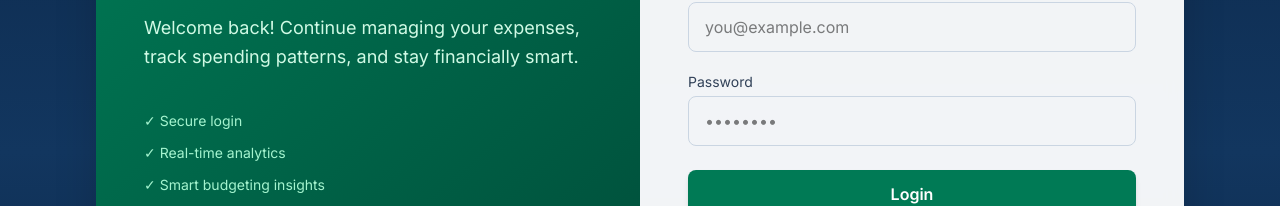
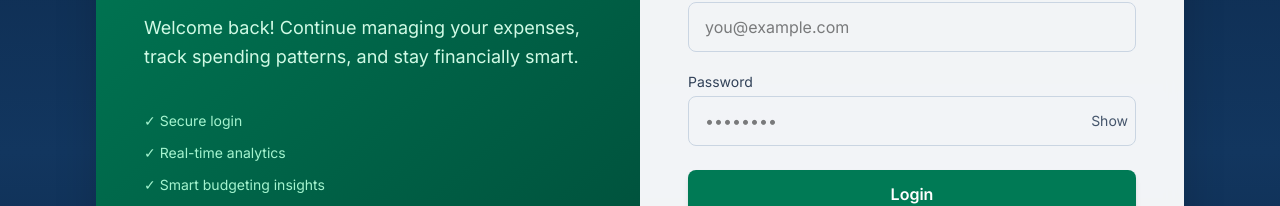
Before and after one commit to suhanidhar25/budgetly, a React (Vite) app in the folder frontend/: page / in a window 1280 px wide. Shown: the part 328-534 px from the top of the page. Built offline with nearby package versions, Linux system fonts and the light colour scheme.

Commit message:
login feature updated

```diff
--- a/frontend/src/components/Login.jsx
+++ b/frontend/src/components/Login.jsx
@@ -1,15 +1,20 @@
 import React, { useState, useContext } from "react";
 import API from "../api";
 import { AuthContext } from "../AuthContext";
+import { useNavigate } from "react-router-dom";
 
 function Login({ goToSignup }) {
   const { login } = useContext(AuthContext);
+  const navigate = useNavigate();
 
   const [email, setEmail] = useState("");
   const [password, setPassword] = useState("");
+  const [showPassword, setShowPassword] = useState(false);
+  const [errorMsg, setErrorMsg] = useState("");
 
   const handleLogin = async (e) => {
     e.preventDefault();
+    setErrorMsg("");
 
     try {
       const res = await API.post("/auth/login", {
@@ -18,9 +23,14 @@ function Login({ goToSignup }) {
       });
 
       login(res.data.token);
-      alert("Login successful!");
+      navigate("/", { replace: true });
     } catch (err) {
-      alert("Login failed");
+      // Show inline message for wrong password only when server responds 401
+      if (err?.response?.status === 401) {
+        setErrorMsg("Password wrong");
+      } else {
+        setErrorMsg("Login failed. Please try again.");
+      }
     }
   };
 
@@ -100,8 +110,9 @@ function Login({ goToSignup }) {
               Password
             </label>
 
+            <div className="relative">
               <input
-              type="password"
+                type={showPassword ? "text" : "password"}
                 placeholder="••••••••"
                 value={password}
                 onChange={(e) => setPassword(e.target.value)}
@@ -118,6 +129,19 @@ function Login({ goToSignup }) {
                   transition
                 "
               />
+
+              <button
+                type="button"
+                onClick={() => setShowPassword((s) => !s)}
+                className="absolute right-2 top-1/2 -translate-y-1/2 text-sm text-slate-600 hover:text-slate-800"
+              >
+                {showPassword ? "Hide" : "Show"}
+              </button>
+            </div>
+
+            {errorMsg && (
+              <p className="text-sm text-red-600 mt-2">{errorMsg}</p>
+            )}
           </div>
 
           {/* Login Button */}
--- a/frontend/src/components/Signup.jsx
+++ b/frontend/src/components/Signup.jsx
@@ -4,9 +4,12 @@ import API from "../api";
 function Signup({ goToLogin }) {
   const [email, setEmail] = useState("");
   const [password, setPassword] = useState("");
+  const [showPassword, setShowPassword] = useState(false);
+  const [errorMsg, setErrorMsg] = useState("");
 
   const handleSignup = async (e) => {
     e.preventDefault();
+    setErrorMsg("");
 
     try {
       await API.post("/auth/signup", {
@@ -14,10 +17,10 @@ function Signup({ goToLogin }) {
         password,
       });
 
-      alert("Signup successful! Please login.");
+      // silently switch to login view after successful signup
       goToLogin();
     } catch (err) {
-      alert("Signup failed");
+      setErrorMsg("Signup failed. Please try again.");
       console.error(err);
     }
   };
@@ -100,8 +103,9 @@ function Signup({ goToLogin }) {
               Password
             </label>
 
+            <div className="relative">
               <input
-              type="password"
+                type={showPassword ? "text" : "password"}
                 placeholder="Create a password"
                 value={password}
                 onChange={(e) => setPassword(e.target.value)}
@@ -118,6 +122,19 @@ function Signup({ goToLogin }) {
                   transition
                 "
               />
+
+              <button
+                type="button"
+                onClick={() => setShowPassword((s) => !s)}
+                className="absolute right-2 top-1/2 -translate-y-1/2 text-sm text-slate-600 hover:text-slate-800"
+              >
+                {showPassword ? "Hide" : "Show"}
+              </button>
+            </div>
+
+            {errorMsg && (
+              <p className="text-sm text-red-600 mt-2">{errorMsg}</p>
+            )}
           </div>
 
           {/* Submit */}
```
Lines whose indentation alone changed are shown as unchanged.
